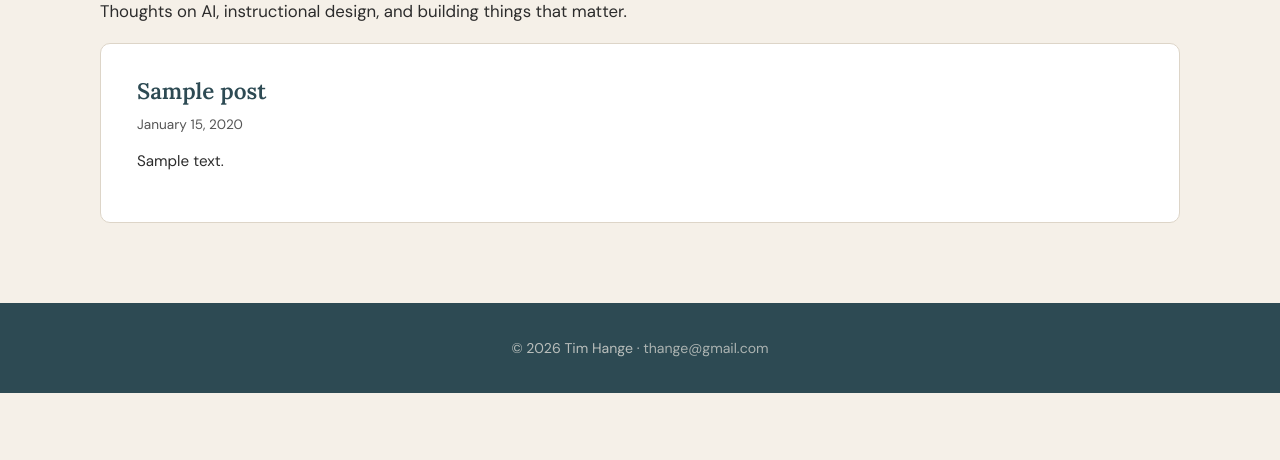
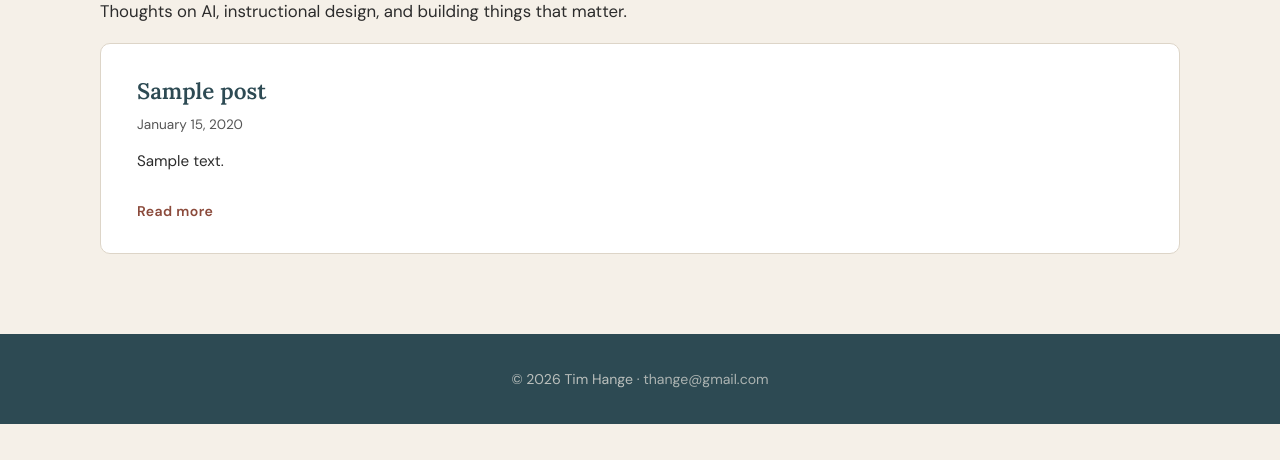
Before and after one commit to thange-ship-it/portfolio-blog, a Flask app: page /blog/ in a window 1280 px wide. Shown: the part 236-696 px from the top of the page. Run offline with Flask 3, Linux system fonts and the light colour scheme; tables that the repository leaves empty hold one stand-in row (values such as "Sample post").

Commit message:
Add content preview and Read More to blog listing
Shows first ~200 characters of post content as plain text
preview with a Read More link to the full post.

Co-Authored-By: Claude Opus 4.6 <noreply@anthropic.com>

```diff
--- a/app/routes/blog.py
+++ b/app/routes/blog.py
@@ -1,4 +1,6 @@
+import re
 import markdown
+from markupsafe import Markup
 from flask import Blueprint, render_template, abort
 
 from app.models import BlogPost
@@ -6,10 +8,21 @@ from app.models import BlogPost
 blog_bp = Blueprint('blog', __name__)
 
 
+def content_preview(md_text, max_chars=200):
+    """Convert Markdown to plain text and truncate for preview."""
+    html = markdown.markdown(md_text)
+    text = re.sub(r'<[^>]+>', '', html).strip()
+    if len(text) <= max_chars:
+        return text
+    truncated = text[:max_chars].rsplit(' ', 1)[0]
+    return truncated + '...'
+
+
 @blog_bp.route('/')
 def blog_list():
     posts = BlogPost.query.filter_by(published=True).order_by(BlogPost.created_at.desc()).all()
-    return render_template('blog/list.html', posts=posts)
+    previews = {post.id: content_preview(post.content) for post in posts}
+    return render_template('blog/list.html', posts=posts, previews=previews)
 
 
 @blog_bp.route('/<slug>')
--- a/app/static/css/style.css
+++ b/app/static/css/style.css
@@ -425,6 +425,19 @@ footer a:hover {
     font-size: 0.95rem;
     color: var(--charcoal);
     line-height: 1.65;
+}
+
+.blog-read-more {
+    display: inline-block;
+    margin-top: 12px;
+    font-size: 0.88rem;
+    font-weight: 600;
+    color: var(--warm-red-brown);
+    letter-spacing: 0.03em;
+}
+
+.blog-card:hover .blog-read-more {
+    text-decoration: underline;
 }
 
 .blog-empty {
--- a/app/templates/blog/list.html
+++ b/app/templates/blog/list.html
@@ -14,9 +14,8 @@
         <a href="{{ url_for('blog.blog_post', slug=post.slug) }}" class="blog-card">
             <h2>{{ post.title }}</h2>
             <p class="blog-meta">{{ post.created_at.strftime('%B %d, %Y') }}</p>
-            {% if post.summary %}
-            <p class="blog-summary">{{ post.summary }}</p>
-            {% endif %}
+            <p class="blog-summary">{{ previews[post.id] }}</p>
+            <span class="blog-read-more">Read more</span>
         </a>
         {% endfor %}
     </div>
```
